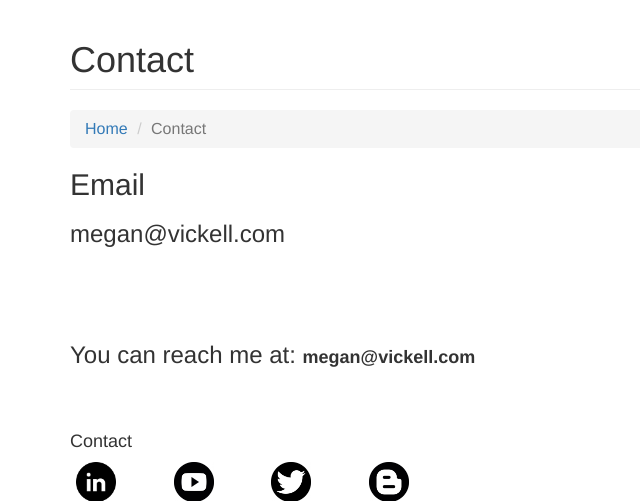
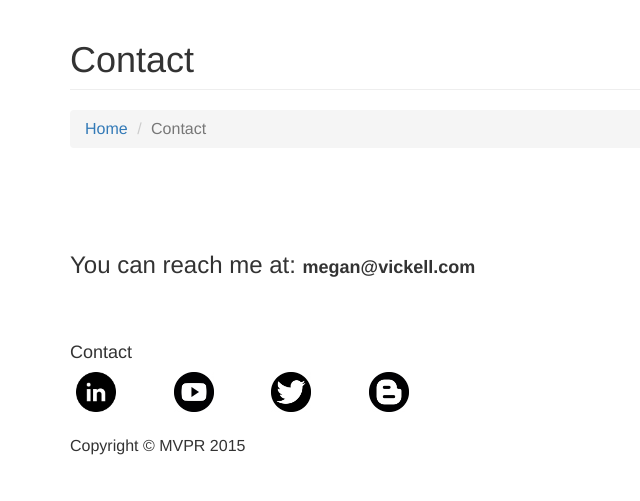
Before and after one commit to gareth2/test, a Rails app: page /pages/contact in a window 1280 px wide. Shown: the part 52-553 px from the top of the page, without its empty margins (0-640 px from the left). Run offline with Rails 7, Linux system fonts and the light colour scheme; style sheets or scripts are compiled from the project's sources; some libraries are stand-ins or nearby versions.

Commit message:
Updated contact view

```diff
--- a/app/views/pages/contact.html.erb
+++ b/app/views/pages/contact.html.erb
@@ -8,8 +8,6 @@
         <li class="active">Contact</li>
       </ol>
 
-
-      <h2>Email</h2> <h3>megan@vickell.com</h3>
 
       <br>
       <br>
```
